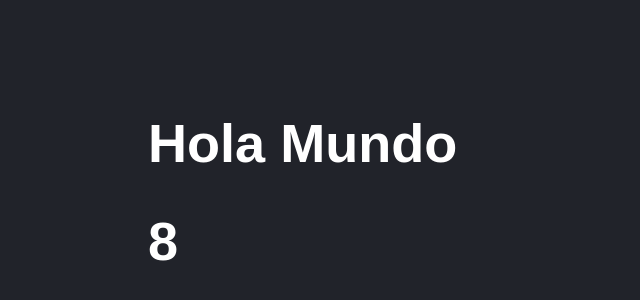
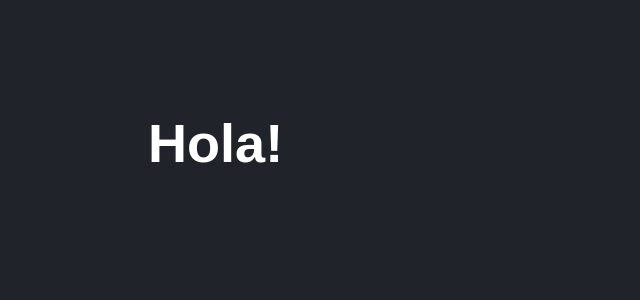
Before and after one commit to Andrea29-18/LearnReact, a React (Vite) app in the folder 03-counter-app-vite/: page / in a window 1280 px wide. Shown: the part 72-372 px from the top of the page, without its empty margins (0-640 px from the left). Built offline with nearby package versions, Linux system fonts and the light colour scheme.

Commit message:
feat: props

```diff
--- /dev/null
+++ b/03-counter-app-vite/src/Props.jsx
@@ -0,0 +1,8 @@
+//Este es un comoente hijo
+export const Props = ( { title } ) => {
+    return (
+        <>
+           <h1>{title}</h1>
+        </>
+    );
+};
--- a/03-counter-app-vite/src/main.jsx
+++ b/03-counter-app-vite/src/main.jsx
@@ -1,12 +1,15 @@
 import React from 'react';
 import ReactDOM from 'react-dom/client';
-import { App } from './HelloWorldApp';
-import { Tarea01 } from './Tarea01';
+// import { App } from './HelloWorldApp';
+// import { Tarea01 } from './Tarea01';
+import { Props } from './Props';
 import './styles.css';
 
 ReactDOM.createRoot(document.getElementById('root')).render(
     <React.StrictMode>
-        <App />
-        <Tarea01 />
+        {/* <App /> */}
+        {/* <Tarea01 /> */}
+        {/* Este es un componente padre */}
+        <Props title="Hola!"/>
     </React.StrictMode>
 );
```
